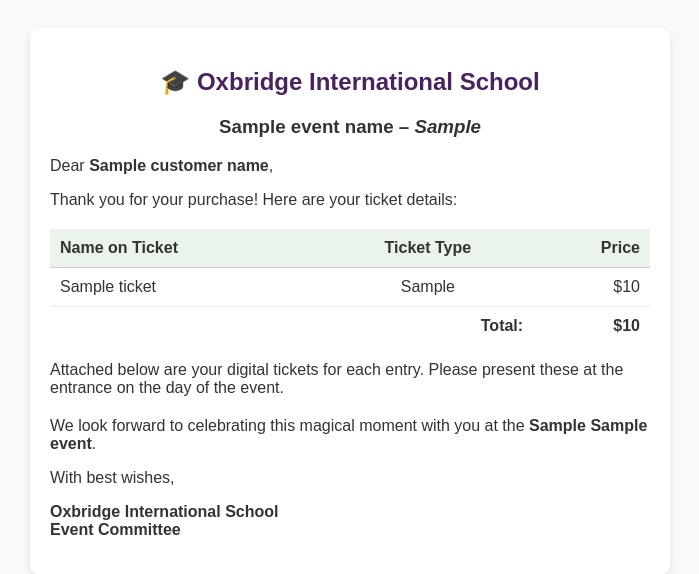
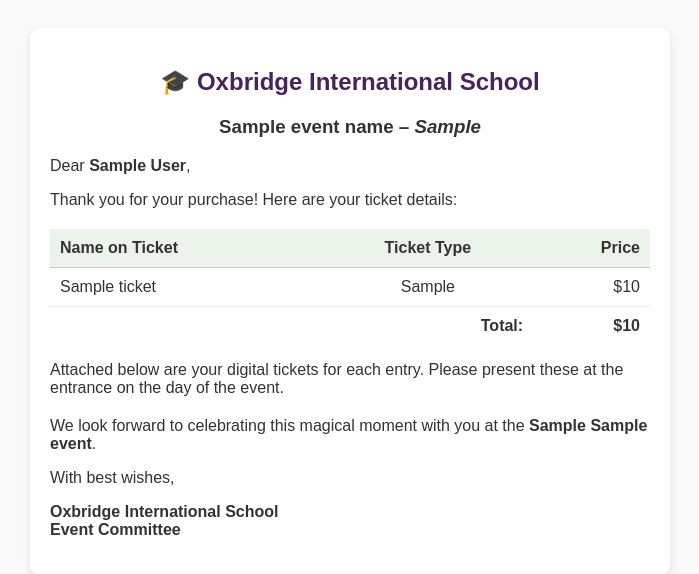
Before and after one commit to adiah-web-dev/oxis-tickets, a Django app: template tickets/templates/tickets/email_template.html in a window 1280 px wide. Shown: the top 574 px of the page, without its empty margins (290-989 px from the left). Run offline with Django 5.2, Linux system fonts and the light colour scheme; tables that the repository leaves empty hold one stand-in row (values such as "Sample post"); the template is opened without the code that fills it: values that come from a table or form of the project are taken from there, most other values are stand-ins (such as "Sample title", 1, 10 or a date in 2020).

Commit message:
Fix fonts and texts

```diff
--- a/tickets/templates/tickets/email_template.html
+++ b/tickets/templates/tickets/email_template.html
@@ -5,7 +5,7 @@
       <h2 style="color: #4a225e; text-align: center;">🎓 Oxbridge International School</h2>
       <h3 style="text-align: center; margin-top: 0;">{{ event_name }} – <em>{{ event_theme }}</em></h3>
 
-      <p>Dear <strong>{{customer_name}}</strong>,</p>
+      <p>Dear <strong>{{first_name}} {{last_name}}</strong>,</p>
 
       <p>Thank you for your purchase! Here are your ticket details:</p>
 
@@ -20,7 +20,7 @@
         <tbody>
           {% for ticket in tickets %}
           <tr>
-            <td style="padding: 10px; border-bottom: 1px solid #eee;">{{ ticket.name }}</td>
+            <td style="padding: 10px; border-bottom: 1px solid #eee;">{{ ticket.name|capfirst }}</td>
             <td style="text-align: center; padding: 10px; border-bottom: 1px solid #eee;">{{ ticket.event_ticket.type}}</td>
             <td style="text-align: right; padding: 10px; border-bottom: 1px solid #eee;">${{ ticket.event_ticket.price }}</td>
           </tr>
--- a/tickets/templates/tickets/order_detail.html
+++ b/tickets/templates/tickets/order_detail.html
@@ -67,7 +67,7 @@
 								{% for ticket in order.ticket_set.all %}
 									<tr>
 										<td>{{ ticket.event_ticket.type}}</td>
-										<td>{{ticket.name }}</td>
+										<td>{{ticket.name|capfirst }}</td>
 										<td>{{ ticket.id }}</td>
 										<td>${{ ticket.event_ticket.price }}.00</td>
 									</tr>
--- a/tickets/utils/email_utils.py
+++ b/tickets/utils/email_utils.py
@@ -14,7 +14,8 @@ logger = logging.getLogger(__name__)
 def send_email(order):
 	subject = f"🎓 Your Tickets – Oxbridge International School | {order.event.theme}"
 	html_content = render_to_string('tickets/email_template.html', {
-		"customer_name": order.name,
+		"first_name": order.first_name,
+		"last_name": order.last_name,
 		"tickets": order.ticket_set.all(),
 		"total": order.total,
 		"event_name": order.event.name,
--- a/tickets/utils/image_utils.py
+++ b/tickets/utils/image_utils.py
@@ -33,7 +33,7 @@ def create_image(name, id, img):
 	image = Image.open(ROOT / 'media/temp/ticket.png')
 	draw = ImageDraw.Draw(image)
 
-	font = ImageFont.truetype(ROOT / 'static/fonts/RobotoSlab.ttf', 44)
+	font = ImageFont.truetype(ROOT / 'static/fonts/RobotoSlab.ttf', 60)
 	text_color = 'black'
 	name_length = draw.textlength(name, font)
 
```
